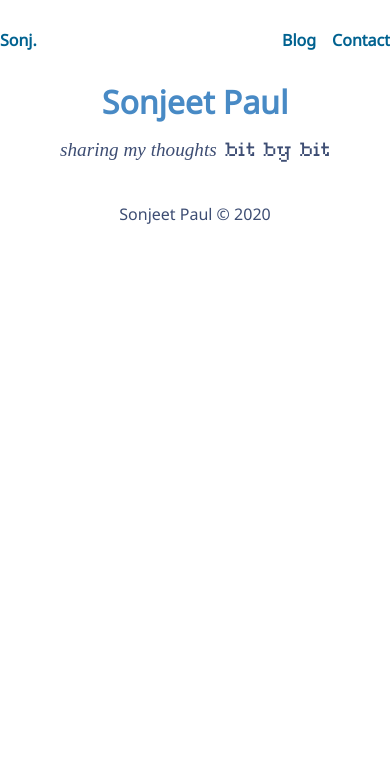
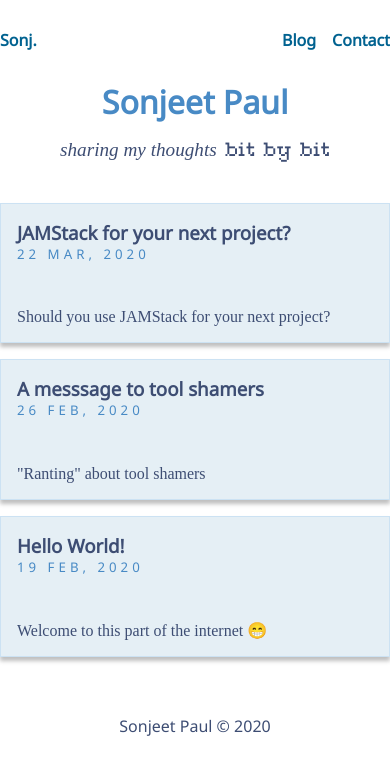
Before and after one commit to Sonjeet/personal-blog, a Gatsby site: page /blog in a window 390 px wide. Built offline with nearby package versions, Linux system fonts and the light colour scheme; Gatsby itself is replaced by a stand-in of ours.

Commit message:
Blog directory completed for mobile orientation

```diff
--- a/src/components/BlogCard/BlogCard.module.scss
+++ b/src/components/BlogCard/BlogCard.module.scss
@@ -40,6 +40,9 @@
     color: $color-blue-heavy;
     position: absolute;
     bottom: 0;
+    white-space: nowrap;
+    overflow: hidden;
     text-overflow: ellipsis;
+    max-width: 100%;
   }
 }
--- a/src/components/Layout/Layout.module.scss
+++ b/src/components/Layout/Layout.module.scss
@@ -3,11 +3,15 @@
 
 .layout {
   &--home {
-    padding: 0 calc(100vw / 12);
+    padding: 0 1rem;
+
+    @include min-device('phone') {
+      padding: 0 calc(100vw / 12);
+    }
   }
 
   &--blog {
-    padding: 0 15px;
+    padding: 0 1rem;
 
     @include min-device('phone') {
       padding: 0 calc(100vw / 12);
--- /dev/null
+++ b/src/pages/blog.module.scss
@@ -0,0 +1,11 @@
+.blogs {
+  margin-top: 2.6rem;
+  display: flex;
+  flex-direction: column;
+
+  &__card {
+    width: 100%;
+    height: calc(2 * (100vh / 12));
+    margin-bottom: 1rem;
+  }
+}
--- /dev/null
+++ b/src/pages/blog.tsx
@@ -0,0 +1,52 @@
+import React, { FunctionComponent } from 'react';
+import styles from './Blog.module.scss';
+import { Link, graphql, PageProps } from 'gatsby';
+import Layout from '../components/Layout';
+import BlogCard from '../components/BlogCard';
+import { BlogNode } from '../types';
+import BlogHeading from '../components/BlogHeading';
+
+interface DataProps {
+  allMarkdownRemark: {
+    nodes: BlogNode[];
+  };
+}
+
+const Blog: FunctionComponent<PageProps<DataProps>> = ({ data }) => {
+  const { nodes } = data.allMarkdownRemark;
+  return (
+    <Layout page="blog">
+      <BlogHeading />
+      <div className={styles.blogs}>
+        {nodes.map((blogNode) => (
+          <div className={styles.blogs__card} key={blogNode.frontmatter.path}>
+            <BlogCard
+              slug={blogNode.frontmatter.path}
+              title={blogNode.frontmatter.title}
+              date={blogNode.frontmatter.date}
+              intro={blogNode.frontmatter.description}
+            />
+          </div>
+        ))}
+      </div>
+    </Layout>
+  );
+};
+
+export default Blog;
+
+export const pageQuery = graphql`
+  query BlogPageQuery {
+    allMarkdownRemark(sort: { fields: frontmatter___date, order: DESC }) {
+      nodes {
+        html
+        frontmatter {
+          date(formatString: "DD MMM, YYYY")
+          description
+          path
+          title
+        }
+      }
+    }
+  }
+`;
--- a/src/pages/blog/Blog.tsx
+++ /dev/null
@@ -1,80 +0,0 @@
-import React, { FunctionComponent } from 'react';
-import styles from './Blog.module.scss';
-import { Link, graphql, PageProps } from 'gatsby';
-import Layout from '../../components/Layout';
-import BlogCard from '../../components/BlogCard';
-import { BlogNode } from '../../types';
-import BlogHeading from '../../components/BlogHeading';
-
-interface BlogData {
-  site: {
-    siteMetadata: { title: string };
-  };
-  allMdx: {
-    edges: BlogNode[];
-  };
-}
-
-const Blog: FunctionComponent<PageProps> = ({ location }) => {
-  const data: BlogData = {
-    site: {
-      siteMetadata: {
-        title: 'Dev Blog',
-      },
-    },
-    allMdx: {
-      edges: [
-        {
-          node: {
-            excerpt:
-              "TLDR; There's too much tech that excites me. I've finally decided to start eliminating tech that won't provide me with a significant…",
-            fields: {
-              slug: '/technologies-im-learning-in-2020/',
-            },
-            frontmatter: {
-              date: 'April 17, 2020',
-              title: "Technologies I'm Learning in 2020",
-              description: 'So much tech. Which ones to learn?',
-            },
-          },
-        },
-        {
-          node: {
-            excerpt:
-              'Setting The Scene For some reason whenever I have very little to do in my schedule, I just seem to take forever to accomplish my tasks. It…',
-            fields: {
-              slug: '/how-i-stopped-procrastinating-kind-of/',
-            },
-            frontmatter: {
-              date: 'April 10, 2020',
-              title: 'How I Stopped Procrastinating (kind of)',
-              description: 'I wish I knew why this works for me',
-            },
-          },
-        },
-        {
-          node: {
-            excerpt:
-              "JAMWhat? JAMStack. It's yet another thing that's trending in the web development ecosystem and so I started to look into it. When I first…",
-            fields: {
-              slug: '/jamstack-for-your-next-project/',
-            },
-            frontmatter: {
-              date: 'March 22, 2020',
-              title: 'JAMStack for your next project?',
-              description: 'Should you use JAMStack for your next project?',
-            },
-          },
-        },
-      ],
-    },
-  };
-
-  return (
-    <Layout location={location.href ? location.href : ''} page="blog">
-      <BlogHeading />
-    </Layout>
-  );
-};
-
-export default Blog;
--- a/src/pages/blog/index.tsx
+++ /dev/null
@@ -1,2 +0,0 @@
-import Blog from './Blog';
-export default Blog;
--- a/src/templates/blog-template.module.scss
+++ b/src/templates/blog-template.module.scss
@@ -68,6 +68,10 @@
 
       li {
         padding-bottom: 1.4em;
+
+        &:nth-last-child(1) {
+          padding-bottom: 0;
+        }
       }
     }
 
```
Also changed, not shown: src/components/RecentBlogs/RecentBlogs.tsx (+0 -53 lines), src/pages/blog/Blog.module.scss (deleted).
